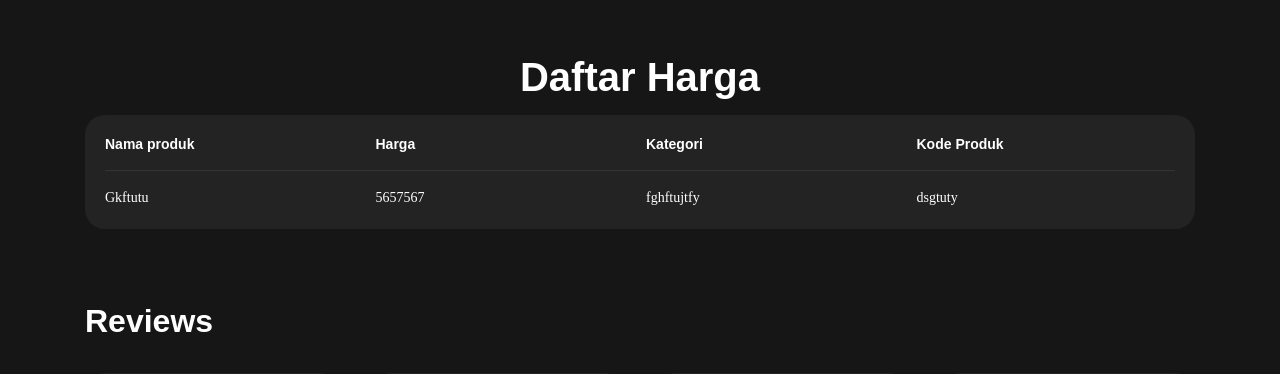
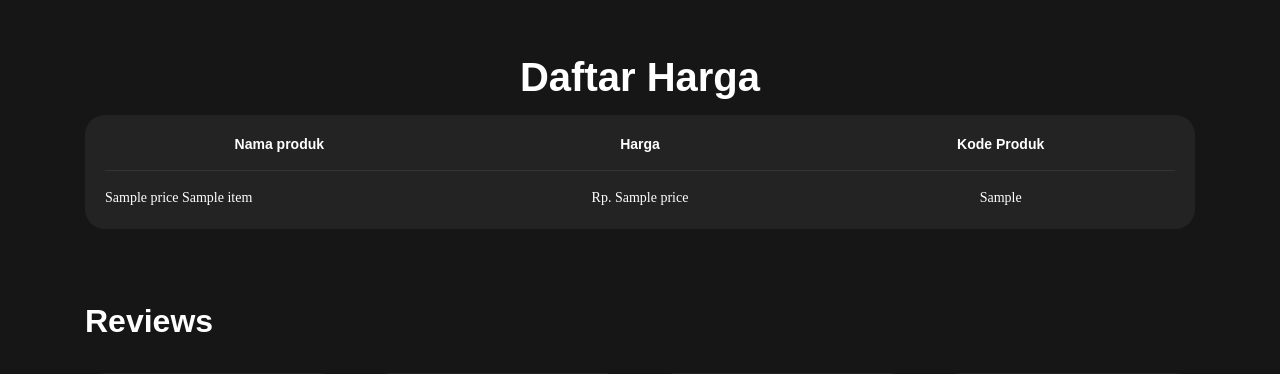
Before and after one commit to adimiuprix/diginine-topup-games, a CodeIgniter 4 app: template app/Views/pricelist.php in a window 1280 px wide. Shown: the part 97-471 px from the top of the page. Run offline with PHP 8.4 and a stand-in for CodeIgniter, Linux system fonts and the light colour scheme; the template is opened without the code that fills it: most values are stand-ins (such as "Sample title", 1, 10 or a date in 2020); data that the repository does not hold is empty; some libraries are stand-ins or nearby versions; some web fonts are replaced.

Commit message:
daftar harga

```diff
--- a/app/Controllers/Home.php
+++ b/app/Controllers/Home.php
@@ -97,8 +97,12 @@ class Home extends BaseController
         $setting = $this->setting;
         $session = session();
         $user_id = $session->get('user_id');
+        $itemModel = new ItemModel();
+        $productModel = new ProductModel();
 
-        return view('pricelist', compact('setting', 'user_id'));
+        $prices = $productModel->findAll();
+
+        return view('pricelist', compact('setting', 'user_id', 'prices'));
     }
 
     public function about(){
--- a/app/Views/pricelist.php
+++ b/app/Views/pricelist.php
@@ -9,19 +9,18 @@
         </div>
         <div class="product-item offers mt-3">
             <div class="content">
-                <div class="table-heading">
+                <div class="table-heading text-center">
                     <div class="column">Nama produk</div>
                     <div class="column">Harga</div>
-                    <div class="column">Kategori</div>
                     <div class="column">Kode Produk</div>
                 </div>
+                <?php foreach ($prices as $price): ?>
                 <div class="table-item">
-                    <div class="column">Gkftutu</div>
-                    <div class="column">5657567</div>
-                    <div class="column">fghftujtfy</div>
-                    <div class="column">dsgtuty</div>
+                    <div class="column"><?= $price['name_product'] . " " . $price['item']; ?></div>
+                    <div class="column text-center">Rp. <?= $price['price']; ?></div>
+                    <div class="column text-center"><?= $price['code_product']; ?></div>
                 </div>
-
+                <?php endforeach; ?>
             </div>
         </div>
     </div>
```
